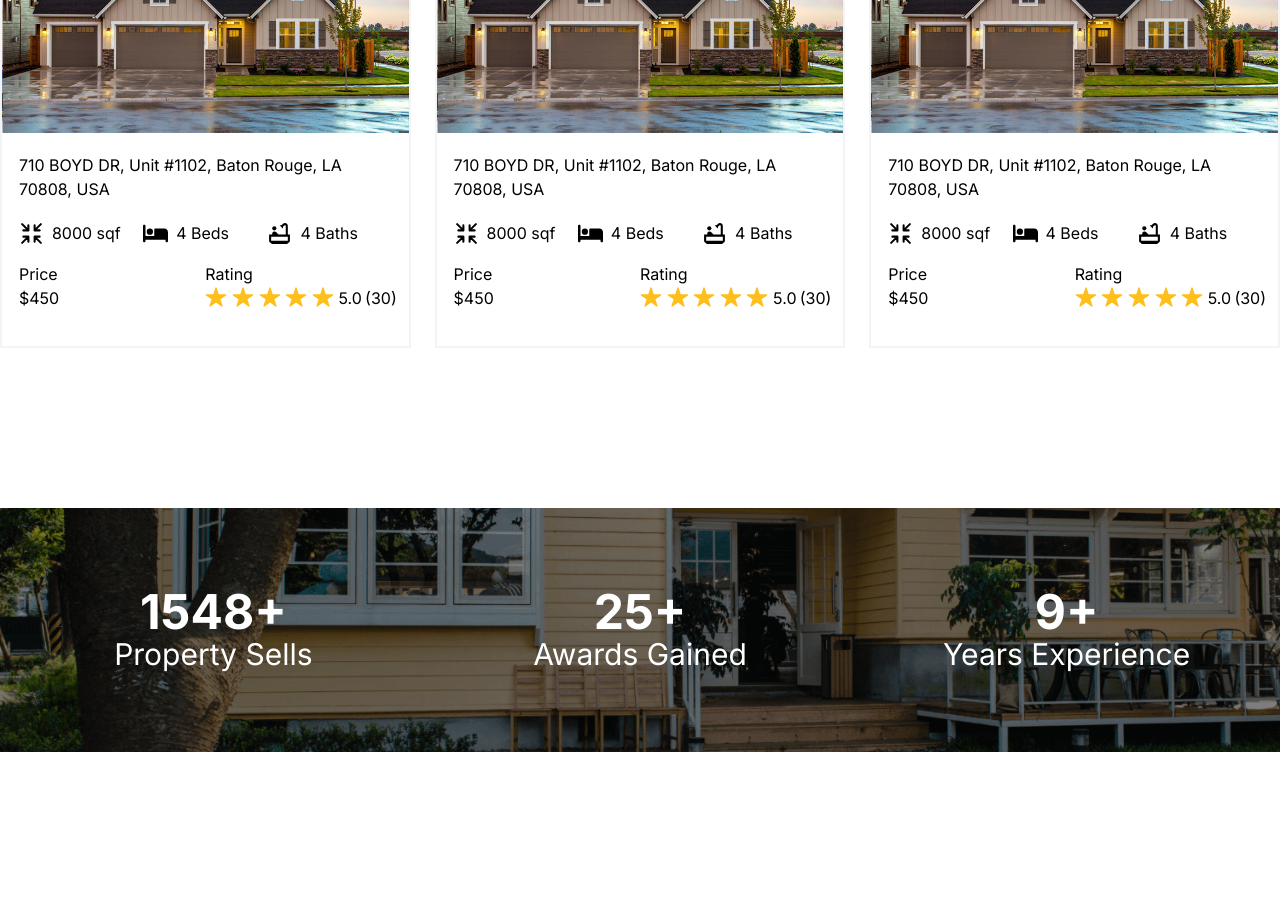
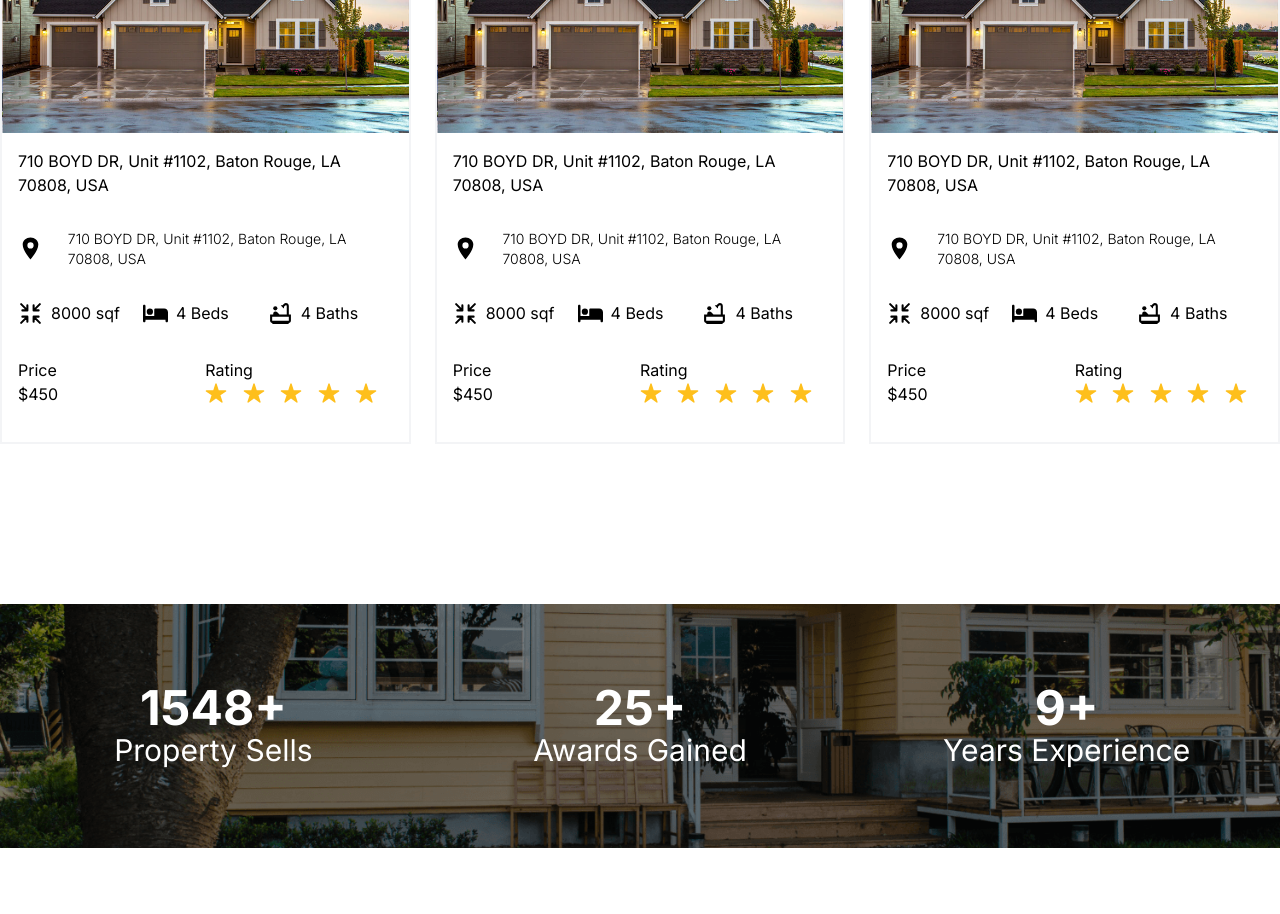
Before and after one commit to AshishAr-07/Real-State, a Next.js app: page / in a window 1280 px wide. Shown: the part 2120-3034 px from the top of the page. Built offline with nearby package versions, Linux system fonts and the light colour scheme.

Commit message:
Featured updated

```diff
--- a/src/components/Featured.js
+++ b/src/components/Featured.js
@@ -3,6 +3,7 @@ import { IoStar } from "react-icons/io5";
 import { LuShrink } from "react-icons/lu";
 import { MdOutlineBathtub } from "react-icons/md";
 import { FaBed } from "react-icons/fa6";
+import { IoLocationSharp } from "react-icons/io5";
 export default function Featured() {
   return (
 
@@ -14,14 +15,19 @@ export default function Featured() {
         <div className="grid grid-cols-1 gap-6 md:grid-cols-3 mb-20 pb-10 ">
           <div className='border-2 border-gray-100 rounded-t-3xl hover:shadow-xl'>
             <img src="2.jpg" className="rounded-t-3xl"></img>
-            <p className=" py-5 w-11/12 mx-auto" >710 BOYD DR, Unit #1102, Baton Rouge, LA 70808, USA</p>
-            <div className="grid grid-cols-3 w-11/12 mx-auto">
+            <p className=" py-4 px-4 " >710 BOYD DR, Unit #1102, Baton Rouge, LA 70808, USA</p>
+           <div className='grid grid-cols-8 py-4 px-4 gap-6'>
+           <p className='flex justify-start items-center '><IoLocationSharp size={25} /></p>
+          <p className='col-span-7 font-light text-sm'>710 BOYD DR, Unit #1102, Baton Rouge, LA 70808, USA</p>
+           </div>
+
+            <div className="grid grid-cols-3 px-4 py-4 ">
               <div className="flex justify-start items-center "><LuShrink size={25} /><p className="pl-2">8000 sqf</p> </div>
               <div className="flex justify-start items-center"><FaBed size={25} /> <p className="pl-2">4 Beds</p> </div>
               <div className="flex justify-start items-center "><MdOutlineBathtub size={25} /><p className="pl-2">4 Baths</p> </div>
 
             </div>
-            <div className="grid grid-cols-2 mb-5 py-4 w-11/12 mx-auto">
+            <div className="grid grid-cols-2 mb-5 py-4 px-4">
               <div>
                 <div>Price</div>
                 <div>$450</div>
@@ -30,29 +36,33 @@ export default function Featured() {
                 <p>
                   Rating
                 </p>
-                <div className="grid grid-cols-7">
+                <div className="grid grid-cols-5">
                   <p><IoStar color="#febf1c" size={22} /></p>
                   <p><IoStar color="#febf1c" size={22} /></p>
                   <p><IoStar color="#febf1c" size={22} /></p>
                   <p><IoStar color="#febf1c" size={22} /></p>
                   <p><IoStar color="#febf1c" size={22} /></p>
-                  <p>5.0</p>
-                  <p>(30)</p>
+
                 </div>
               </div>
             </div>
 
           </div>
-          <div className='border-2 border-gray-100 rounded-t-3xl  hover:shadow-xl'>
+          <div className='border-2 border-gray-100 rounded-t-3xl hover:shadow-xl'>
             <img src="2.jpg" className="rounded-t-3xl"></img>
-            <p className=" py-5 w-11/12 mx-auto" >710 BOYD DR, Unit #1102, Baton Rouge, LA 70808, USA</p>
-            <div className="grid grid-cols-3 w-11/12 mx-auto">
+            <p className=" py-4 px-4 " >710 BOYD DR, Unit #1102, Baton Rouge, LA 70808, USA</p>
+           <div className='grid grid-cols-8 py-4 px-4 gap-6'>
+           <p className='flex justify-start items-center '><IoLocationSharp size={25} /></p>
+          <p className='col-span-7 font-light text-sm'>710 BOYD DR, Unit #1102, Baton Rouge, LA 70808, USA</p>
+           </div>
+
+            <div className="grid grid-cols-3 px-4 py-4 ">
               <div className="flex justify-start items-center "><LuShrink size={25} /><p className="pl-2">8000 sqf</p> </div>
               <div className="flex justify-start items-center"><FaBed size={25} /> <p className="pl-2">4 Beds</p> </div>
               <div className="flex justify-start items-center "><MdOutlineBathtub size={25} /><p className="pl-2">4 Baths</p> </div>
 
             </div>
-            <div className="grid grid-cols-2 mb-5 py-4 w-11/12 mx-auto">
+            <div className="grid grid-cols-2 mb-5 py-4 px-4">
               <div>
                 <div>Price</div>
                 <div>$450</div>
@@ -61,29 +71,33 @@ export default function Featured() {
                 <p>
                   Rating
                 </p>
-                <div className="grid grid-cols-7">
+                <div className="grid grid-cols-5">
                   <p><IoStar color="#febf1c" size={22} /></p>
                   <p><IoStar color="#febf1c" size={22} /></p>
                   <p><IoStar color="#febf1c" size={22} /></p>
                   <p><IoStar color="#febf1c" size={22} /></p>
                   <p><IoStar color="#febf1c" size={22} /></p>
-                  <p>5.0</p>
-                  <p>(30)</p>
+
                 </div>
               </div>
             </div>
 
           </div>
-          <div className='border-2 border-gray-100 rounded-t-3xl  hover:shadow-xl '>
+          <div className='border-2 border-gray-100 rounded-t-3xl hover:shadow-xl'>
             <img src="2.jpg" className="rounded-t-3xl"></img>
-            <p className=" py-5 w-11/12 mx-auto" >710 BOYD DR, Unit #1102, Baton Rouge, LA 70808, USA</p>
-            <div className="grid grid-cols-3 w-11/12 mx-auto">
+            <p className=" py-4 px-4 " >710 BOYD DR, Unit #1102, Baton Rouge, LA 70808, USA</p>
+           <div className='grid grid-cols-8 py-4 px-4 gap-6'>
+           <p className='flex justify-start items-center '><IoLocationSharp size={25} /></p>
+          <p className='col-span-7 font-light text-sm'>710 BOYD DR, Unit #1102, Baton Rouge, LA 70808, USA</p>
+           </div>
+
+            <div className="grid grid-cols-3 px-4 py-4 ">
               <div className="flex justify-start items-center "><LuShrink size={25} /><p className="pl-2">8000 sqf</p> </div>
               <div className="flex justify-start items-center"><FaBed size={25} /> <p className="pl-2">4 Beds</p> </div>
               <div className="flex justify-start items-center "><MdOutlineBathtub size={25} /><p className="pl-2">4 Baths</p> </div>
 
             </div>
-            <div className="grid grid-cols-2 mb-5 py-4 w-11/12 mx-auto">
+            <div className="grid grid-cols-2 mb-5 py-4 px-4">
               <div>
                 <div>Price</div>
                 <div>$450</div>
@@ -92,14 +106,13 @@ export default function Featured() {
                 <p>
                   Rating
                 </p>
-                <div className="grid grid-cols-7">
+                <div className="grid grid-cols-5">
                   <p><IoStar color="#febf1c" size={22} /></p>
                   <p><IoStar color="#febf1c" size={22} /></p>
                   <p><IoStar color="#febf1c" size={22} /></p>
                   <p><IoStar color="#febf1c" size={22} /></p>
                   <p><IoStar color="#febf1c" size={22} /></p>
-                  <p>5.0</p>
-                  <p>(30)</p>
+
                 </div>
               </div>
             </div>
```
